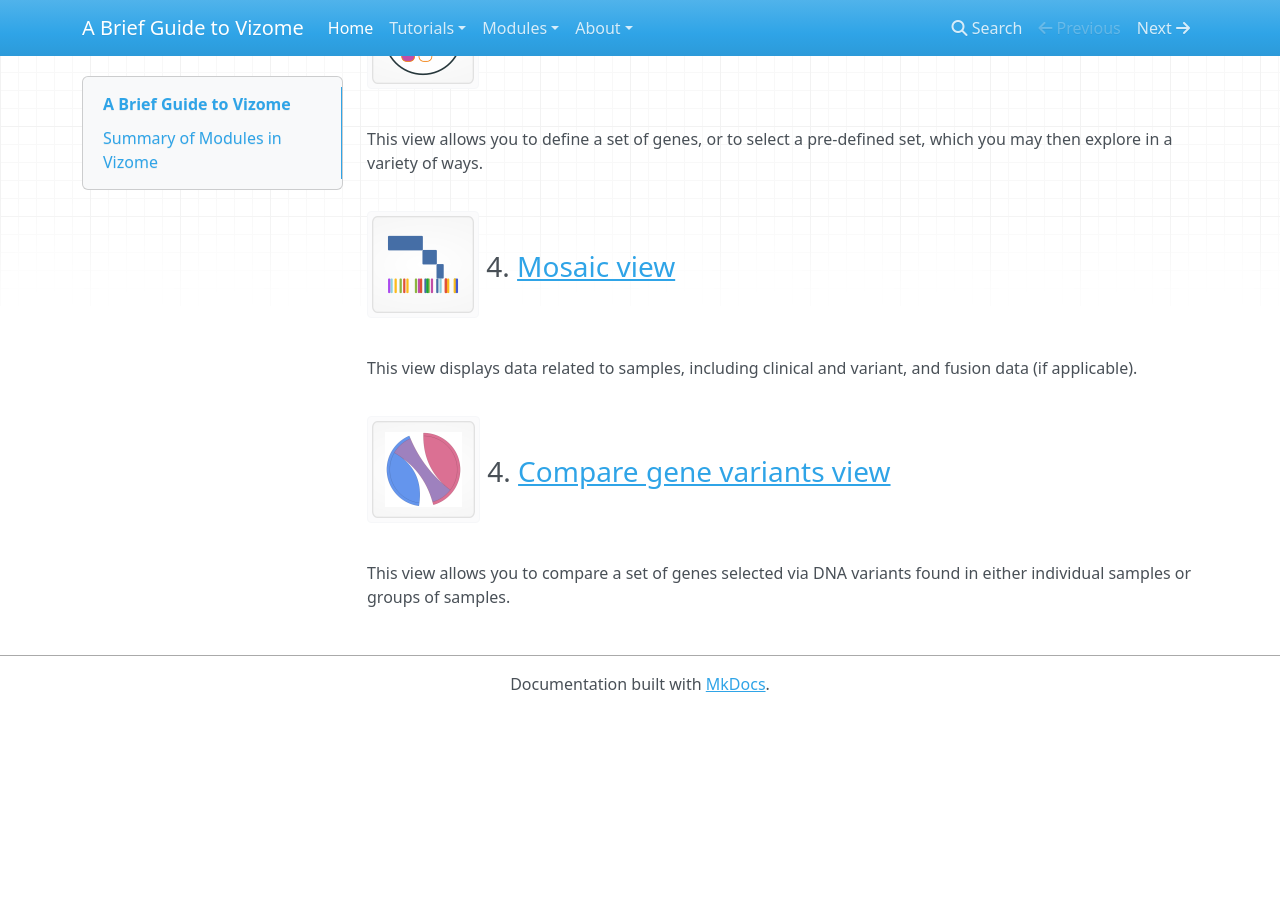
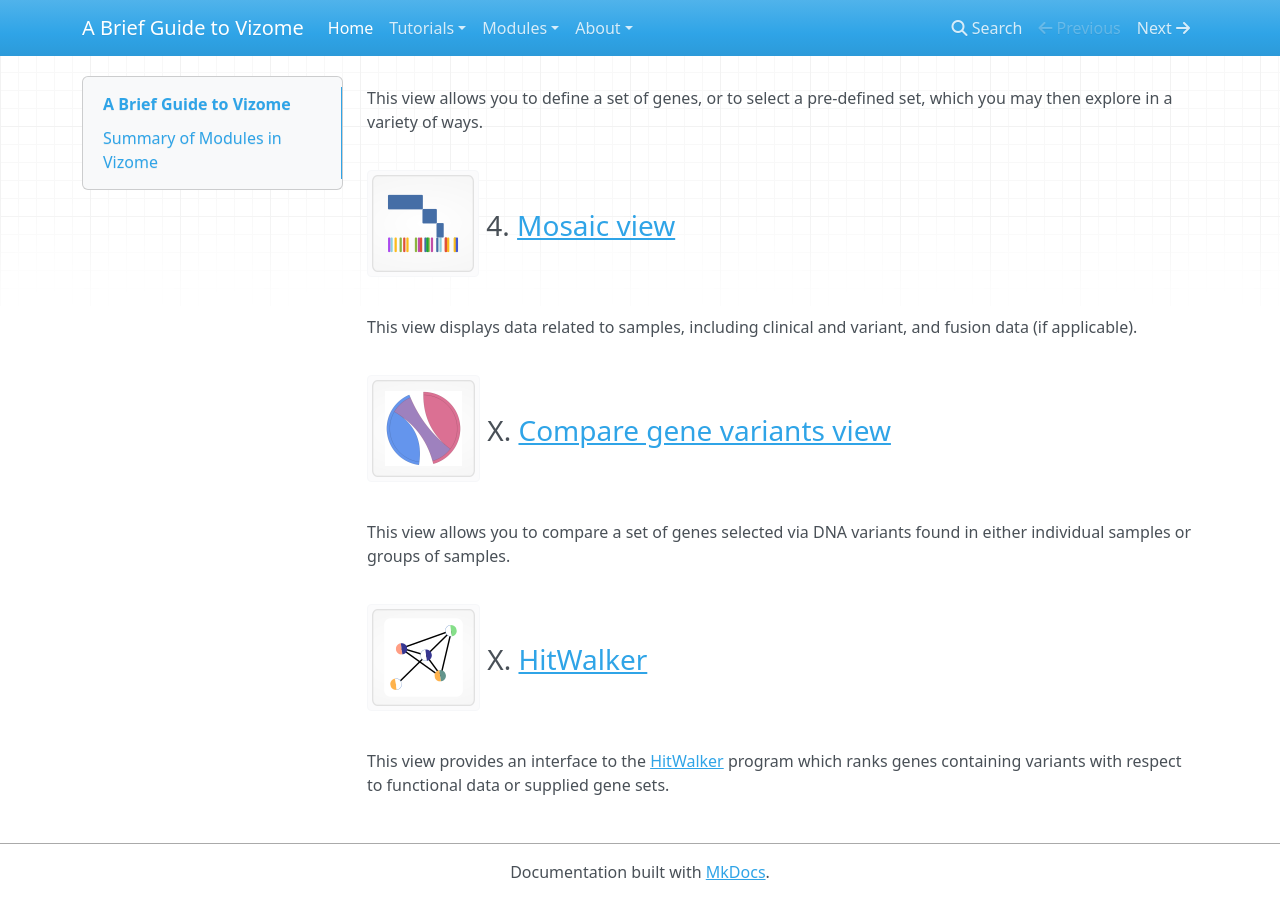
Before and after one commit to lopierra/vizome_docs, an MkDocs documentation site: the page built from docs/index.md, in a window 1280 px wide and 900 px high, scrolled down 1580 px. Built offline with MkDocs 1.6.1, drawn with Linux system fonts in a browser that asks for light colours; nearby versions of some CDN libraries; old or Windows-style settings are respelled for this version of MkDocs; before the commit the page ends 2292 px from its top, so only the background shows below that; some of the changed text lies outside the part shown.

Commit message:
Update index.md

```diff
--- a/docs/index.md
+++ b/docs/index.md
@@ -12,7 +12,7 @@
 
 ## Summary of Modules in Vizome
 
-### <img align="left" src="img/samples_bar.png")
+### <img align="left" src="img/samples_bar.png">
 1. [Sample attributes view](http://www.vizome.org/aml/)
 This view provides several methods to define a global filter that will limit browsing in Vizome to a subset of samples.
 
@@ -28,5 +28,8 @@
 ### ![mosaic](img/mosaic.png) 4. [Mosaic view](http://vizome.org/aml/mosaic/)
 This view displays data related to samples, including clinical and variant, and fusion data (if applicable).
 
-### ![compare](img/compare.png) 4. [Compare gene variants view](http://vizome.org/aml/compare_genes/)
+### ![compare](img/compare.png) X. [Compare gene variants view](http://vizome.org/aml/compare_genes/)
 This view allows you to compare a set of genes selected via DNA variants found in either individual samples or groups of samples.
+
+### ![hitwalker](img/hitwalker.png) X. [HitWalker](http://vizome.org/aml/hitwalker/)
+This view provides an interface to the [HitWalker](https://www.ncbi.nlm.nih.gov/pmc/articles/PMC3570211/) program which ranks genes containing variants with respect to functional data or supplied gene sets.
```
